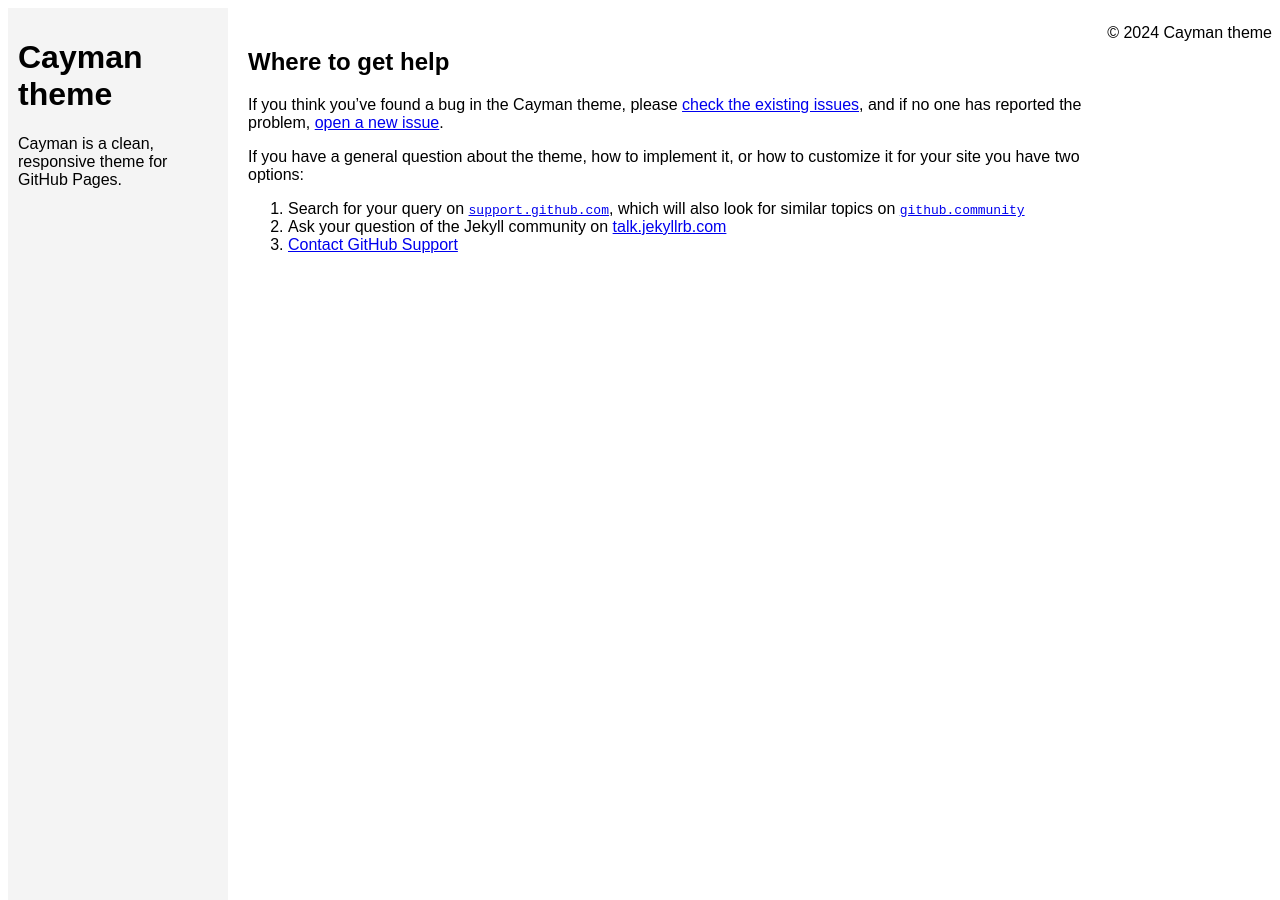
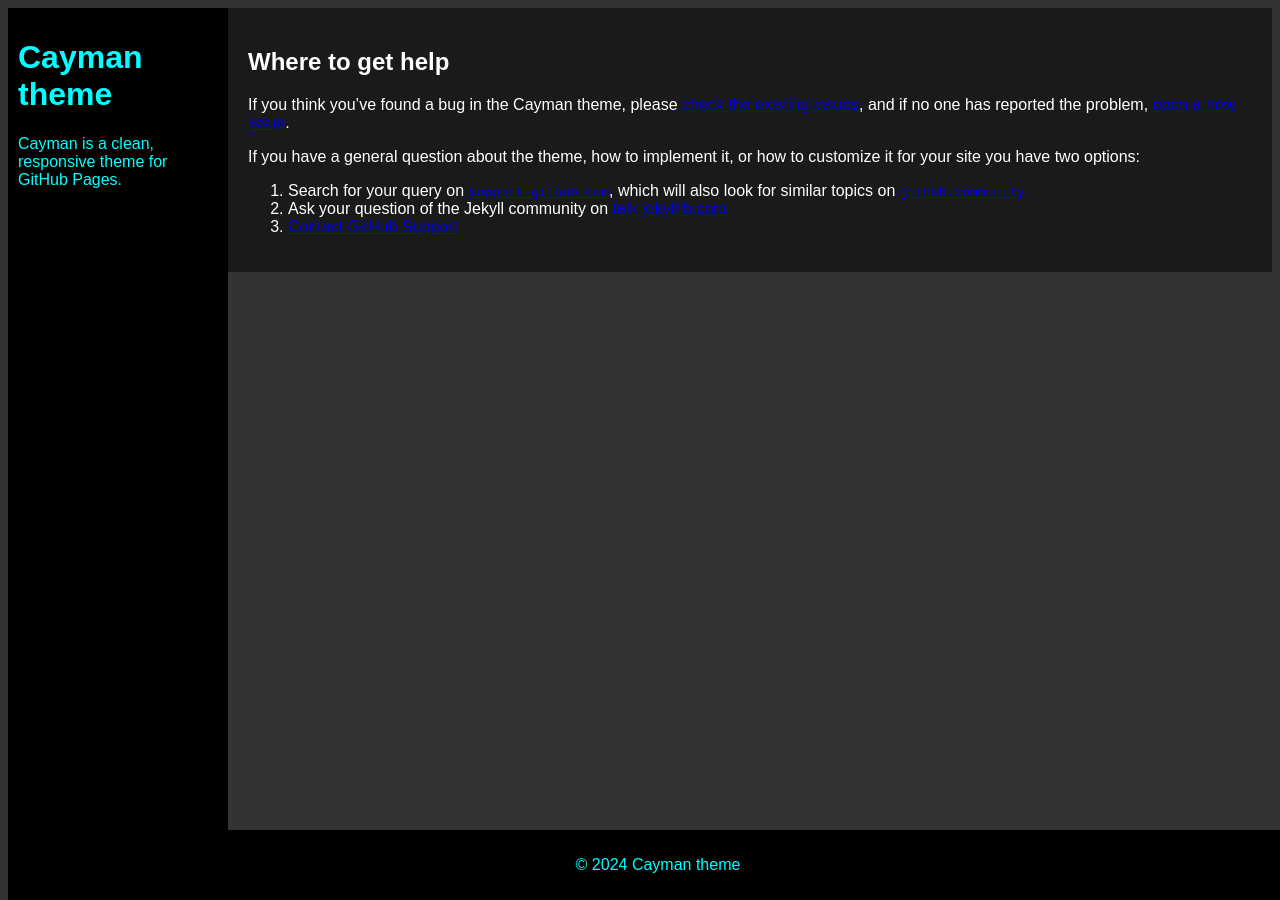
Before and after one commit to HarukiToreda/Meshtastic-Experiments, a Jekyll site: the page built from _theme/docs/SUPPORT.md, in a window 1280 px wide. Built offline with Jekyll 4.4.1, drawn with Linux system fonts in a browser that asks for light colours; our own code applies the rules of GitHub Pages for plain Markdown files.

Commit message:
Update default.html

```diff
--- a/_theme/_layouts/default.html
+++ b/_theme/_layouts/default.html
@@ -8,20 +8,27 @@
   <style>
     body {
       display: flex;
-      flex-direction: row; /* Change to row to align sidebar and content side by side */
+      flex-direction: row; /* Align sidebar and content side by side */
       font-family: Arial, sans-serif;
+      background-color: #333333; /* Charcoal background */
+      color: #ffffff; /* White text */
     }
     .sidebar {
       width: 200px;
       padding: 10px;
-      background: #f4f4f4;
-      height: 100vh; /* Make the sidebar take the full height */
-      position: fixed; /* Fix the sidebar in place */
+      background: #000000; /* Black background */
+      height: 100vh; /* Full height */
+      position: fixed; /* Fix sidebar in place */
+      color: #00FFFF; /* Electric blue text */
+    }
+    .sidebar h1, .sidebar p {
+      color: #00FFFF; /* Electric blue text */
     }
     .content {
       margin-left: 220px; /* Ensure content is not hidden behind the fixed sidebar */
       flex: 1;
       padding: 20px;
+      background-color: #1a1a1a; /* Darker charcoal background for content */
     }
     nav ul {
       list-style-type: none;
@@ -32,7 +39,10 @@
     }
     nav ul li a {
       text-decoration: none;
-      color: #333;
+      color: #00FFFF; /* Electric blue links */
+    }
+    nav ul li a:hover {
+      color: #ffffff; /* White text on hover */
     }
     table {
       width: 100%;
@@ -40,15 +50,19 @@
       margin: 20px 0;
     }
     th, td {
-      border: 1px solid black;
+      border: 1px solid #00FFFF; /* Electric blue border */
       padding: 8px;
       text-align: left;
+      color: #ffffff; /* White text */
     }
     th {
-      background-color: #f4f4f4;
+      background-color: #1a1a1a; /* Darker charcoal for table headers */
     }
     tbody tr:nth-child(odd) {
-      background-color: #f9f9f9;
+      background-color: #333333; /* Charcoal for odd rows */
+    }
+    tbody tr:nth-child(even) {
+      background-color: #1a1a1a; /* Darker charcoal for even rows */
     }
     details {
       margin-bottom: 20px;
@@ -56,9 +70,19 @@
     details summary {
       font-weight: bold;
       cursor: pointer;
+      color: #00FFFF; /* Electric blue for summary */
     }
     details[open] summary {
-      color: #007BFF;
+      color: #ffffff; /* White text when open */
+    }
+    footer {
+      text-align: center;
+      padding: 10px;
+      background: #000000; /* Black background for footer */
+      color: #00FFFF; /* Electric blue text */
+      position: fixed;
+      bottom: 0;
+      width: 100%;
     }
   </style>
 </head>
```
